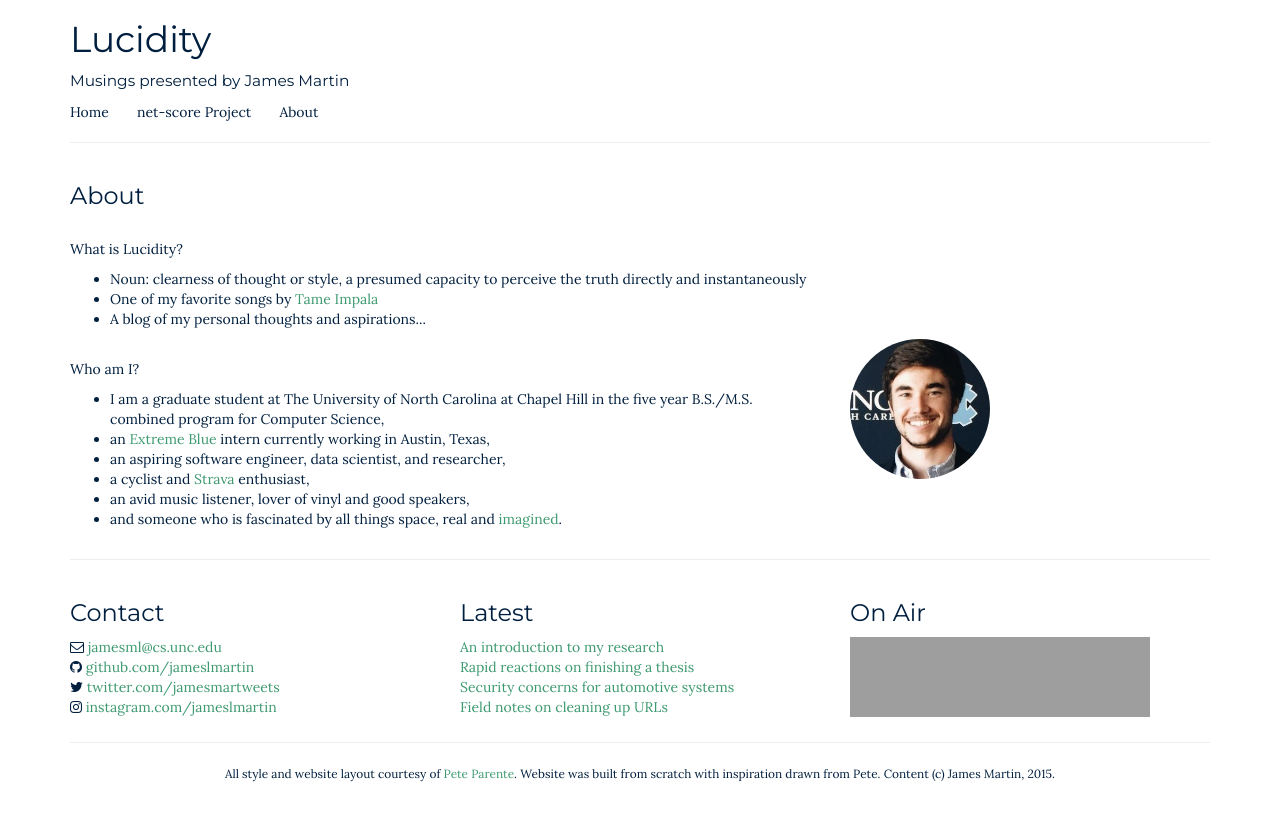
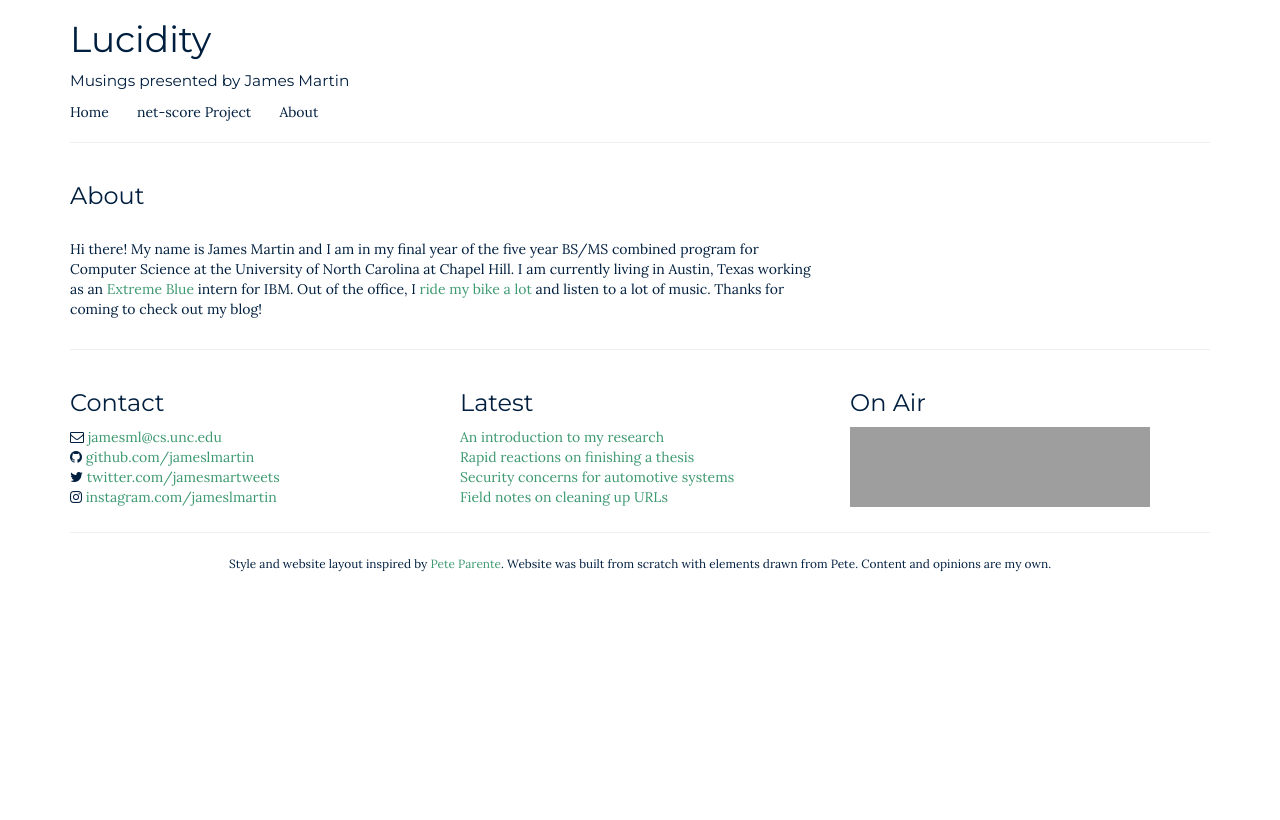
Before and after one commit to jameslmartin/personal, a website: page about/index.html in a window 1280 px wide. Drawn offline with nearby package versions, Linux system fonts and the light colour scheme; grey boxes are pictures that could not be loaded.

Commit message:
Updated About page.

```diff
--- a/about/index.html
+++ b/about/index.html
@@ -30,33 +30,10 @@
             <hr>
         </header>
         <div class="row">
-            <div class="col-md-12">
-                <h3>About</h3>
+            <div class="col-md-8">
+            <h3>About</h3>
                 <br>
-                <p>What is Lucidity?</p>
-                <ul>
-                    <li>Noun: clearness of thought or style, a presumed capacity to perceive the truth directly and instantaneously</li>
-                    <li>One of my favorite songs by <a href="http://youtu.be/dEFy0-pThlM" target="_blank">Tame Impala</a>
-                    </li>
-                    <li>A blog of my personal thoughts and aspirations...</li>
-                </ul>
-            </div>
-        </div>
-        <div class="row">
-            <div class="col-md-8">
-                <br>
-                <p>Who am I?</p>
-                <ul>
-                    <li>I am a graduate student at The University of North Carolina at Chapel Hill in the five year B.S./M.S. combined program for Computer Science,</li>
-                    <li>an <a href="http://www-01.ibm.com/employment/us/extremeblue/" target="_blank">Extreme Blue</a> intern currently working in Austin, Texas,</li>
-                    <li>an aspiring software engineer, data scientist, and researcher,</li>
-                    <li>a cyclist and <a href="https://www.strava.com/athletes/jlmartin">Strava</a> enthusiast,</li>
-                    <li>an avid music listener, lover of vinyl and good speakers,</li>
-                    <li>and someone who is fascinated by all things space, real and <a href="http://www.imdb.com/title/tt0816692/">imagined</a>.</li>
-                </ul>
-            </div>
-            <div class="col-md-4">
-                <img alt="Image of James Martin" class="img-circle" width="140" height="140" src="self.jpg">
+                <p>Hi there! My name is James Martin and I am in my final year of the five year BS/MS combined program for Computer Science at the University of North Carolina at Chapel Hill. I am currently living in Austin, Texas working as an <a href="http://www-01.ibm.com/employment/us/extremeblue/" target="_blank">Extreme Blue</a> intern for IBM. Out of the office, I <a href="https://www.strava.com/athletes/jlmartin" target="_blank">ride my bike a lot</a> and listen to a lot of music. Thanks for coming to check out my blog!</p>
             </div>
         </div>
         <!-- Footer Section -->
@@ -94,7 +71,7 @@
         <div class="row" id="copyright">
             <div class="col-md-12">
                 <small>
-            All style and website layout courtesy of <a href="http://www.mindtrove.info">Pete Parente</a>. Website was built from scratch with inspiration drawn from Pete. Content (c) James Martin, 2015.
+            Style and website layout inspired by <a href="http://www.mindtrove.info">Pete Parente</a>. Website was built from scratch with elements drawn from Pete. Content and opinions are my own.
             </small>
             </div>
         </div>
```
Also changed, not shown: index.html (+1 -1 lines), posts/hack-night/index.html (+1 -1 lines), posts/net-score/introduction/index.html (+1 -1 lines), posts/notes-urls/index.html (+1 -1 lines), posts/rapid-reactions/index.html (+1 -1 lines), posts/security-concerns/index.html (+1 -1 lines), about/self.jpg (deleted).
